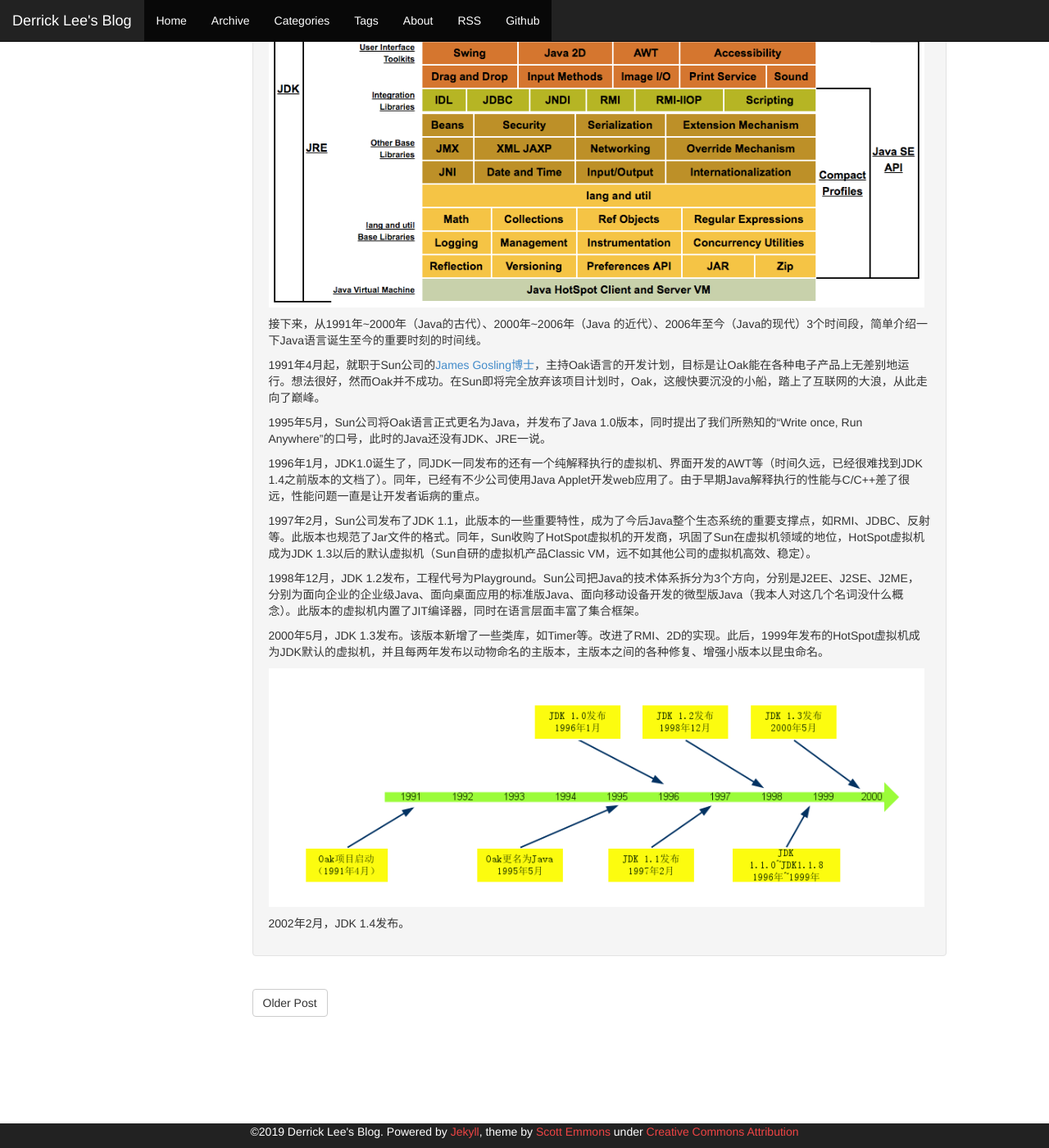
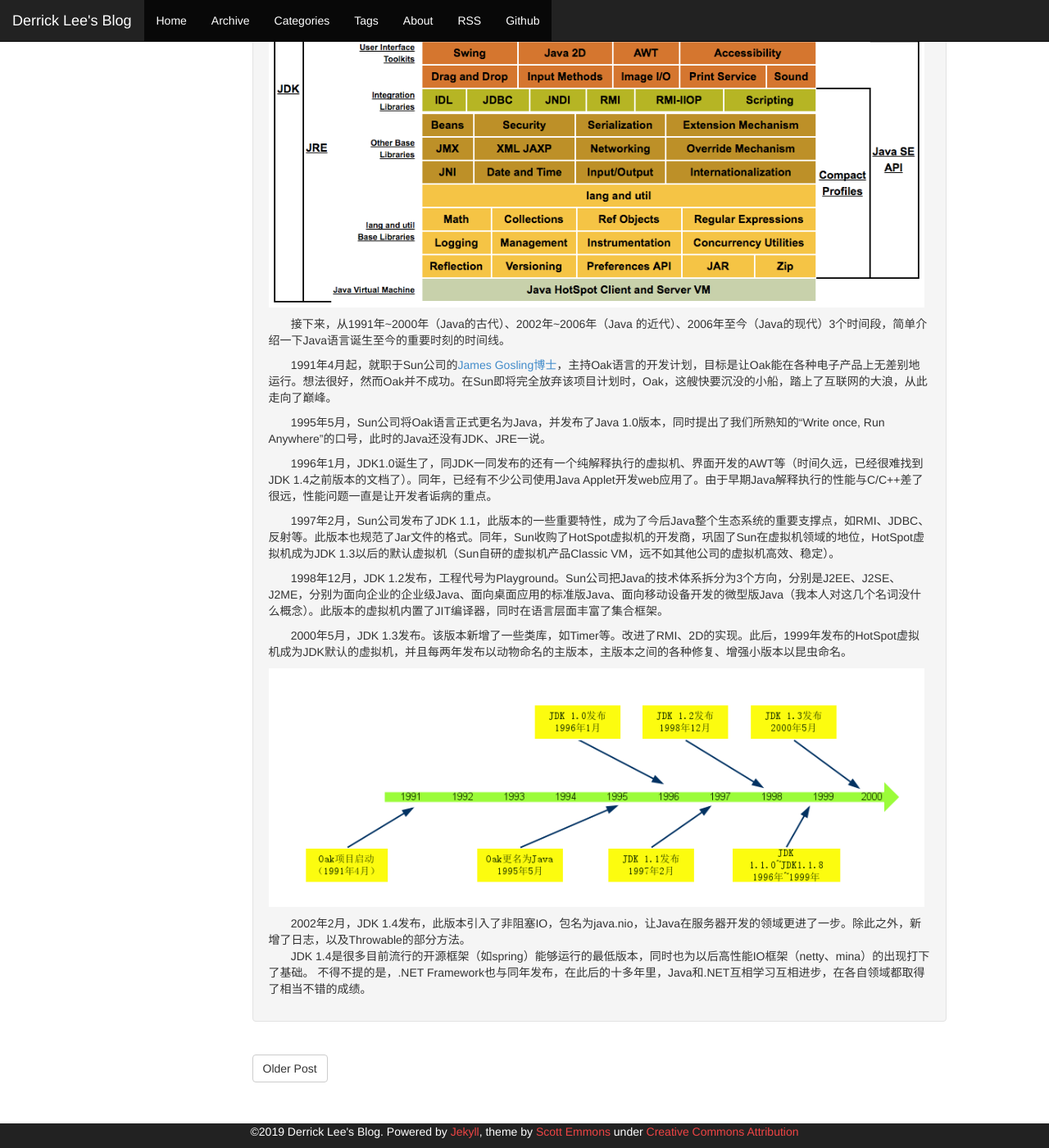
Before and after one commit to leesir/leesir.github.io, a Jekyll site: the page built from _posts/2016-08-14-java-history.md, in a window 1280 px wide and 1400 px high, scrolled down 373 px. Shown: the whole window at 82% size. Built offline with Jekyll 4.4.1, drawn with Linux system fonts in a browser that asks for light colours; comment, search, counter and statistics services are not loaded.

Commit message:
完善内容

```diff
--- a/_posts/2016-08-14-java-history.md
+++ b/_posts/2016-08-14-java-history.md
@@ -8,28 +8,30 @@ tags: [Java History]
 <link rel="stylesheet" href="{{ site.baseurl }}/css/pygments.css">
 
 
-从第一代Java 1.0版本的发布至今，已有接近21年的时间了。21年里，计算机及互联网领域，出现了行业红利，出现了泡沫，出现了危机。伴随着行业起伏的大浪潮，同样出现了许许多多的市值千亿美金级别的软件、互联网公司。
+&#160; &#160; &#160; &#160;从第一代Java 1.0版本的发布至今，已有接近21年的时间了。21年里，计算机及互联网领域，出现了行业红利，出现了泡沫，出现了危机。伴随着行业起伏的大浪潮，同样出现了许许多多的市值千亿美金级别的软件、互联网公司。
 
-截止至目前，最新版本的Java 8的体系架构如下图所示：
+&#160; &#160; &#160; &#160;截止至目前，最新版本的Java 8的体系架构如下图所示：
 
 ![Java8_structure]({{ site.baseurl }}/images/post_2016_08_14_image1.png)
 
-接下来，从1991年~2000年（Java的古代）、2000年~2006年（Java 的近代）、2006年至今（Java的现代）3个时间段，简单介绍一下Java语言诞生至今的重要时刻的时间线。
+&#160; &#160; &#160; &#160;接下来，从1991年~2000年（Java的古代）、2002年~2006年（Java 的近代）、2006年至今（Java的现代）3个时间段，简单介绍一下Java语言诞生至今的重要时刻的时间线。
 
 <!-- more -->
 
-1991年4月起，就职于Sun公司的[James Gosling博士](https://en.wikipedia.org/wiki/James_Gosling)，主持Oak语言的开发计划，目标是让Oak能在各种电子产品上无差别地运行。想法很好，然而Oak并不成功。在Sun即将完全放弃该项目计划时，Oak，这艘快要沉没的小船，踏上了互联网的大浪，从此走向了巅峰。
+&#160; &#160; &#160; &#160;1991年4月起，就职于Sun公司的[James Gosling博士](https://en.wikipedia.org/wiki/James_Gosling)，主持Oak语言的开发计划，目标是让Oak能在各种电子产品上无差别地运行。想法很好，然而Oak并不成功。在Sun即将完全放弃该项目计划时，Oak，这艘快要沉没的小船，踏上了互联网的大浪，从此走向了巅峰。
 
-1995年5月，Sun公司将Oak语言正式更名为Java，并发布了Java 1.0版本，同时提出了我们所熟知的“Write once, Run Anywhere”的口号，此时的Java还没有JDK、JRE一说。
+&#160; &#160; &#160; &#160;1995年5月，Sun公司将Oak语言正式更名为Java，并发布了Java 1.0版本，同时提出了我们所熟知的“Write once, Run Anywhere”的口号，此时的Java还没有JDK、JRE一说。
 
-1996年1月，JDK1.0诞生了，同JDK一同发布的还有一个纯解释执行的虚拟机、界面开发的AWT等（时间久远，已经很难找到JDK 1.4之前版本的文档了）。同年，已经有不少公司使用Java Applet开发web应用了。由于早期Java解释执行的性能与C/C++差了很远，性能问题一直是让开发者诟病的重点。
+&#160; &#160; &#160; &#160;1996年1月，JDK1.0诞生了，同JDK一同发布的还有一个纯解释执行的虚拟机、界面开发的AWT等（时间久远，已经很难找到JDK 1.4之前版本的文档了）。同年，已经有不少公司使用Java Applet开发web应用了。由于早期Java解释执行的性能与C/C++差了很远，性能问题一直是让开发者诟病的重点。
 
-1997年2月，Sun公司发布了JDK 1.1，此版本的一些重要特性，成为了今后Java整个生态系统的重要支撑点，如RMI、JDBC、反射等。此版本也规范了Jar文件的格式。同年，Sun收购了HotSpot虚拟机的开发商，巩固了Sun在虚拟机领域的地位，HotSpot虚拟机成为JDK 1.3以后的默认虚拟机（Sun自研的虚拟机产品Classic VM，远不如其他公司的虚拟机高效、稳定）。
+&#160; &#160; &#160; &#160;1997年2月，Sun公司发布了JDK 1.1，此版本的一些重要特性，成为了今后Java整个生态系统的重要支撑点，如RMI、JDBC、反射等。此版本也规范了Jar文件的格式。同年，Sun收购了HotSpot虚拟机的开发商，巩固了Sun在虚拟机领域的地位，HotSpot虚拟机成为JDK 1.3以后的默认虚拟机（Sun自研的虚拟机产品Classic VM，远不如其他公司的虚拟机高效、稳定）。
 
-1998年12月，JDK 1.2发布，工程代号为Playground。Sun公司把Java的技术体系拆分为3个方向，分别是J2EE、J2SE、J2ME，分别为面向企业的企业级Java、面向桌面应用的标准版Java、面向移动设备开发的微型版Java（我本人对这几个名词没什么概念）。此版本的虚拟机内置了JIT编译器，同时在语言层面丰富了集合框架。
+&#160; &#160; &#160; &#160;1998年12月，JDK 1.2发布，工程代号为Playground。Sun公司把Java的技术体系拆分为3个方向，分别是J2EE、J2SE、J2ME，分别为面向企业的企业级Java、面向桌面应用的标准版Java、面向移动设备开发的微型版Java（我本人对这几个名词没什么概念）。此版本的虚拟机内置了JIT编译器，同时在语言层面丰富了集合框架。
 
-2000年5月，JDK 1.3发布。该版本新增了一些类库，如Timer等。改进了RMI、2D的实现。此后，1999年发布的HotSpot虚拟机成为JDK默认的虚拟机，并且每两年发布以动物命名的主版本，主版本之间的各种修复、增强小版本以昆虫命名。
+&#160; &#160; &#160; &#160;2000年5月，JDK 1.3发布。该版本新增了一些类库，如Timer等。改进了RMI、2D的实现。此后，1999年发布的HotSpot虚拟机成为JDK默认的虚拟机，并且每两年发布以动物命名的主版本，主版本之间的各种修复、增强小版本以昆虫命名。
 
 ![JDK timeline from 1.0 - 1.3]({{ site.baseurl }}/images/post_2016_08_14_image2.png)
 
-2002年2月，JDK 1.4发布。
+&#160; &#160; &#160; &#160;2002年2月，JDK 1.4发布，此版本引入了非阻塞IO，包名为java.nio，让Java在服务器开发的领域更进了一步。除此之外，新增了日志，以及Throwable的部分方法。<br>
+&#160; &#160; &#160; &#160;JDK 1.4是很多目前流行的开源框架（如spring）能够运行的最低版本，同时也为以后高性能IO框架（netty、mina）的出现打下了基础。
+不得不提的是，.NET Framework也与同年发布，在此后的十多年里，Java和.NET互相学习互相进步，在各自领域都取得了相当不错的成绩。
```
